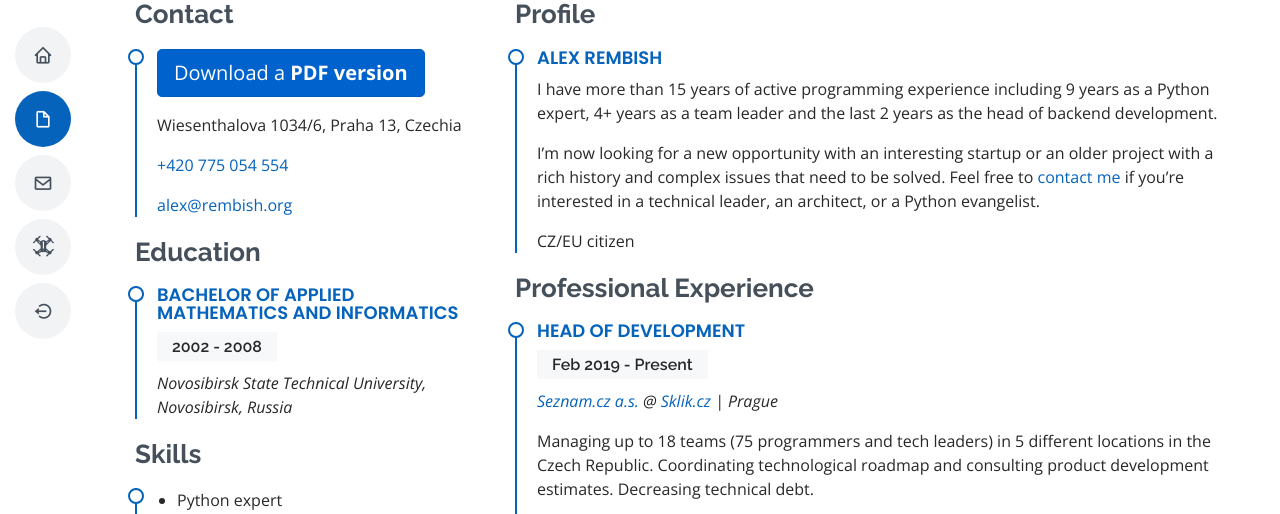
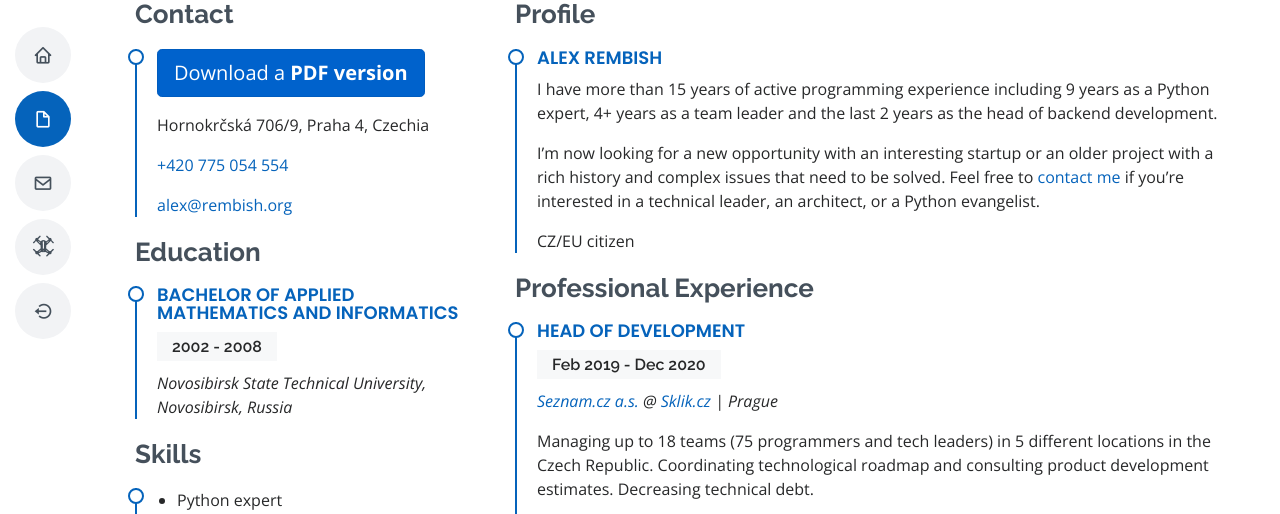
Before and after one commit to rembish/rembish_org, a Flask app: page /cv in a window 1280 px wide. Shown: the part 213-727 px from the top of the page. Run offline with Flask 2, Linux system fonts and the light colour scheme; parts of the project's set-up code (start-up, migrations or seed data) failed here and were passed over; some libraries are stand-ins or nearby versions.

Commit message:
Changing adress after moving

```diff
--- a/rembish_org/configuration.py
+++ b/rembish_org/configuration.py
@@ -6,7 +6,7 @@ env = environ.get
 class Configuration:
     SECRET_KEY = env("SECRET_KEY")
 
-    CONTACTS_MAP_CODE = "pujeletupu"  # Generated by mapy.cz
+    CONTACTS_MAP_CODE = "lefageducu"  # Generated by mapy.cz
 
     SQLALCHEMY_DATABASE_URI = env("DATABASE_URL")
     SQLALCHEMY_TRACK_MODIFICATIONS = False
--- a/rembish_org/templates/index/contact.html
+++ b/rembish_org/templates/index/contact.html
@@ -20,7 +20,7 @@
                         <div class="address">
                             <i class="icofont icofont-google-map"></i>
                             <h4>Location: <a class="icofont icofont-briefcase badge badge-light float-right" href="{{ static_url('files/alex-rembish.vcf') }}"> vCard</a></h4>
-                            <p>Wiesenthalova 1034/6, 155 00 Praha-Řeporyje, Czech Republic</p>
+                            <p>Hornokrčská 706/9, 140 00 Praha 4 - Krč, Czech Republic</p>
                         </div>
 
                         <div class="email">
--- a/rembish_org/templates/index/cv.html
+++ b/rembish_org/templates/index/cv.html
@@ -17,7 +17,7 @@
                     <h3 class="resume-title">Contact</h3>
                     <div class="resume-item pb-0">
                         <p><a class="btn btn-primary btn-lg active" href="{{ static_url('files/alex-rembish-cv.pdf') }}"><i class="icofont icofont-download"></i> Download a <b>PDF version</b></a></p>
-                        <p><i class="icofont icofont-google-map"></i> Wiesenthalova 1034/6, Praha 13, Czechia</p>
+                        <p><i class="icofont icofont-google-map"></i> Hornokrčská 706/9, Praha 4, Czechia</p>
                         <p><i class="icofont icofont-phone"></i> <a href="tel:00420775054554">+420 775 054 554</a></p>
                         <p><i class="icofont icofont-email"></i> <a href="mailto:{{ config.ME_EMAIL }}">{{ config.ME_EMAIL }}</a></p>
                     </div>
@@ -134,7 +134,7 @@
                     <h3 class="resume-title">Professional Experience</h3>
                     <div class="resume-item">
                         <h4>Head of development</h4>
-                        <h5>Feb  2019 - Present</h5>
+                        <h5>Feb  2019 - Dec 2020</h5>
                         <p><em><a href="https://seznam.cz">Seznam.cz a.s.</a> @ <a href="https://sklik.cz">Sklik.cz</a> | Prague</em></p>
                         <p>
                             Managing up to 18 teams (75 programmers and tech leaders) in 5 different locations in
```
Also changed, not shown: CHANGELOG.md, 2 other files.
